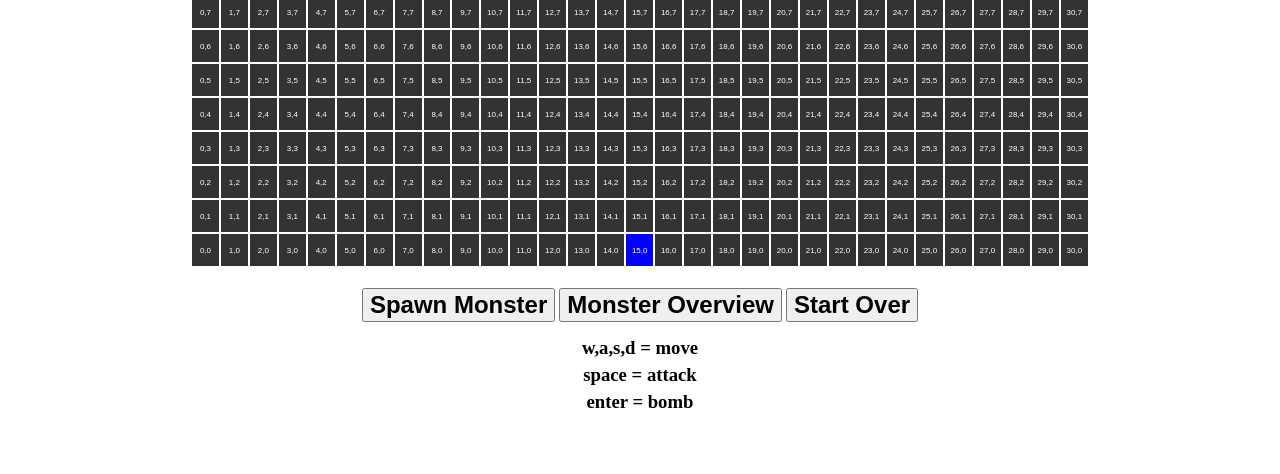
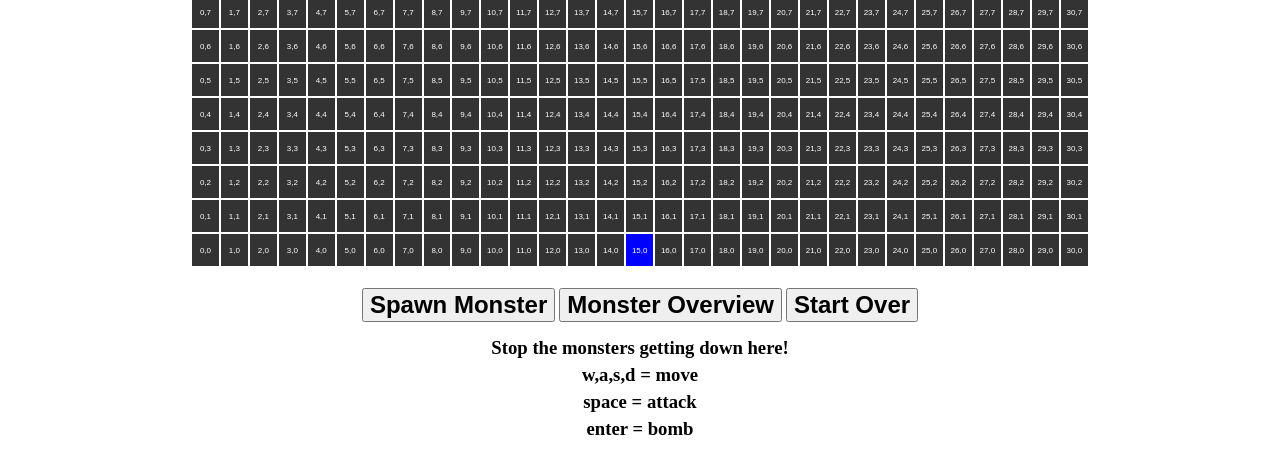
Before and after one commit to garyadams/tiles, a plain HTML site: page index.html in a window 1280 px wide. Shown: the part 308-782 px from the top of the page. Drawn offline with Linux system fonts and the light colour scheme.

Commit message:
Added rules text to explain the game.

```diff
--- a/index.html
+++ b/index.html
@@ -26,6 +26,7 @@
         </div>
 
         <div id="controls">
+            <h3>Stop the monsters getting down here!</h3>
             <h3>w,a,s,d = move</h3>
             <h3>space = attack</h3>
             <h3>enter = bomb</h3>
```
